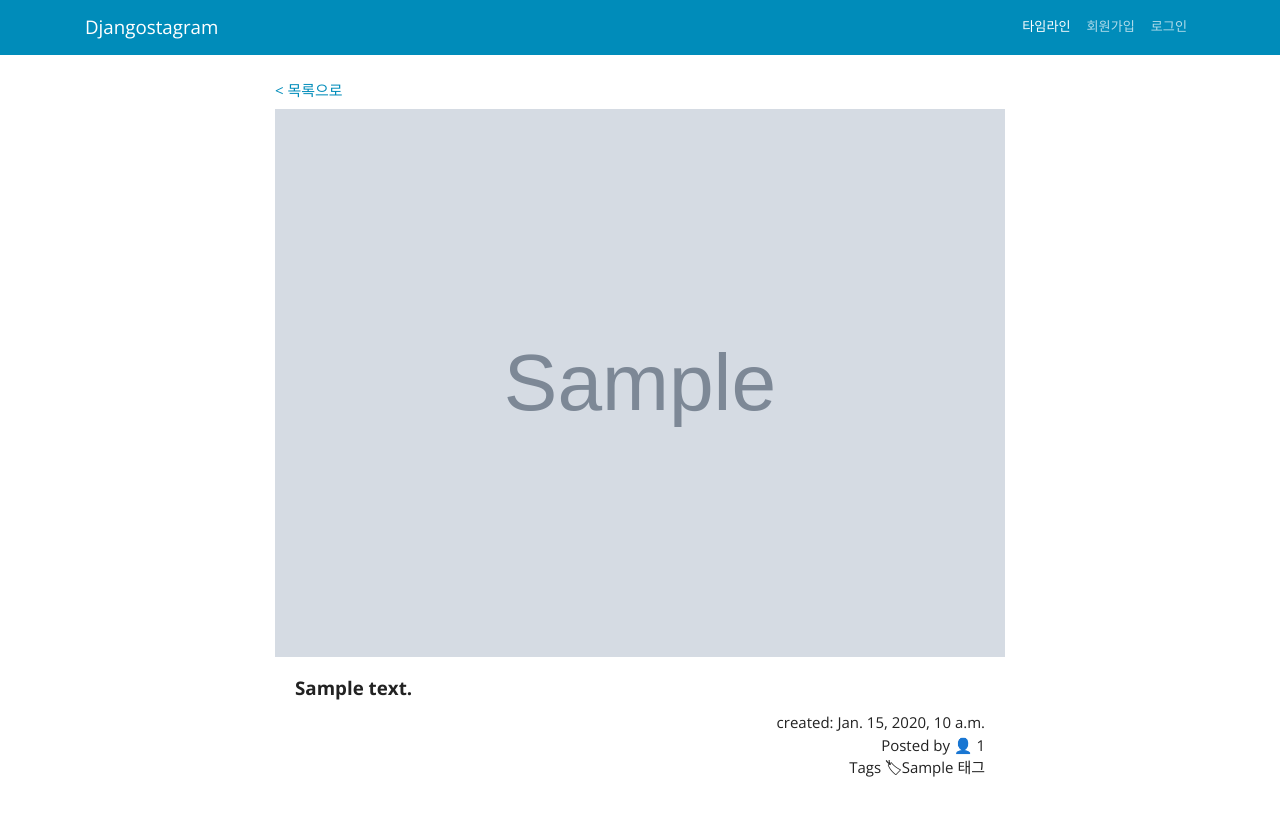
After one commit to Ha-Young/Djangostagram, a Django app: page /post/1/ in a window 1280 px wide. The commit adds this page. Run offline with Django 3.2, Linux system fonts and the light colour scheme; tables that the repository leaves empty hold one stand-in row (values such as "Sample post"); grey boxes marked "Sample" are stand-in pictures; some libraries are stand-ins or nearby versions.

Commit message:
detail post complete (template, view, url)

```diff
--- a/djangostagram/dsuser/admin.py
+++ b/djangostagram/dsuser/admin.py
@@ -5,6 +5,6 @@ from .models import Dsuser
 
 
 class DsuserAdmin(admin.ModelAdmin):
-    list_display=('user_id', 'email', 'registered_dttm')
+    list_display=('user_id', 'password', 'email', 'registered_dttm')
 
 admin.site.register(Dsuser, DsuserAdmin)
--- a/djangostagram/dsuser/templates/base.html
+++ b/djangostagram/dsuser/templates/base.html
@@ -32,7 +32,7 @@
                             <a class="nav-link" href="{% url 'logout' %}">로그아웃</a>
                         </li>
                         <li class="nav-item">
-                            <a class="nav-link" href="#">글작성</a>
+                            <a class="btn btn-success ml-2" href="#">글작성</a>
                         </li>
                         {% else %}
                         <li class="nav-item">
--- /dev/null
+++ b/djangostagram/post/templates/detail_post.html
@@ -0,0 +1,21 @@
+{% extends 'base.html' %}
+
+{% block contents %}
+<div class="row mt-4 justify-content-center">
+    <div class="col-8">
+        <a class="btn-link" href="{% url 'timeline' %}">< 목록으로</a>
+        <div class="card border-0 mb-4 mt-2">
+            <img class="card-img-top img-responsive fit-image" src="{{ post.img_url}}" alt="Card image cap">
+            <div class="card-body">
+                <h5 class="card-title font-weight-bold">{{ post.description }}</h5>
+                <div class="text-right">
+                    <span class="card-text d-block">created: {{ post.registered_dttm }}</span>
+                    <span class="card-text d-block">Posted by 👤 {{ post.writer }}</span>
+                    <span class="card-text d-block mb-2">Tags 🏷{{ post.tags.all | join:", " }}</span>
+                </div>
+            </div>
+        </div>
+    </div>
+</div>
+
+{% endblock %}
```
